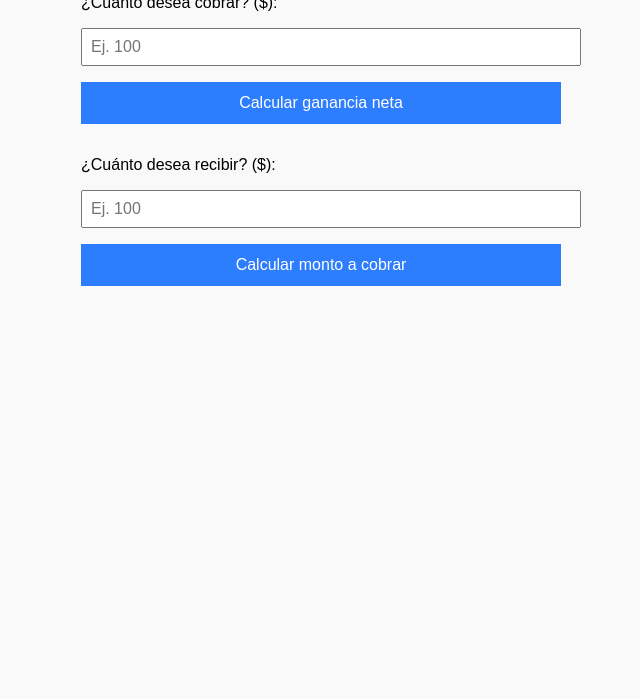
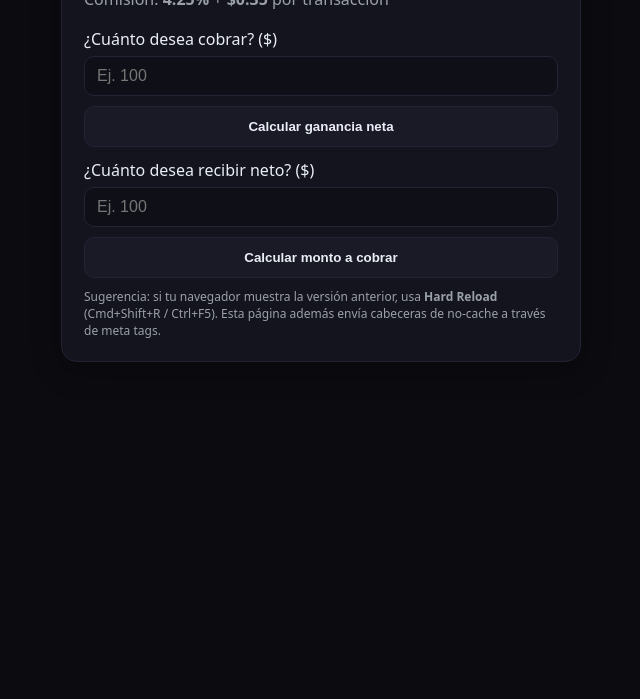
Before and after one commit to esreal12/calculadora-de-comisiones-y-ganancias-tilopay, a plain HTML site: page index.html in a window 1280 px wide. Shown: the part 101-800 px from the top of the page, without its empty margins (319-959 px from the left). Drawn offline with Linux system fonts and the light colour scheme.

Commit message:
Update index.html
Fix no-cache

```diff
--- a/index.html
+++ b/index.html
@@ -1,102 +1,93 @@
-<!DOCTYPE html>
+<!doctype html>
 <html lang="es">
 <head>
-  <meta charset="UTF-8">
-  <meta name="viewport" content="width=device-width, initial-scale=1.0">
-  <title>Calculadora de Ganancia</title>
+  <meta charset="utf-8">
+  <meta name="viewport" content="width=device-width, initial-scale=1" />
+  <title>Calculadora de Ganancia · v2</title>
+  <!-- Cache busting for GitHub Pages -->
+  <meta http-equiv="Cache-Control" content="no-cache, no-store, must-revalidate" />
+  <meta http-equiv="Pragma" content="no-cache" />
+  <meta http-equiv="Expires" content="0" />
   <style>
-    body {
-      font-family: sans-serif;
-      padding: 2rem;
-      background-color: #f9f9f9;
-      max-width: 480px;
-      margin: auto;
-    }
-    h1 {
-      text-align: center;
-      font-size: 1.6rem;
-    }
-    label, input, button {
-      display: block;
-      width: 100%;
-      margin-bottom: 1rem;
-    }
-    input {
-      padding: 0.5rem;
-      font-size: 1rem;
-    }
-    button {
-      background-color: #2d7dff;
-      color: white;
-      border: none;
-      padding: 0.75rem;
-      font-size: 1rem;
-      cursor: pointer;
-    }
-    .result {
-      font-size: 1rem;
-      font-weight: bold;
-      text-align: center;
-      margin-top: 1rem;
-    }
-    .section {
-      margin-bottom: 2rem;
-    }
-    .highlight {
-      color: #2d7dff;
-    }
+    :root{--bg:#0b0b10;--panel:#12121a;--muted:#9aa0aa;--text:#e9eef5;--brand:#7AF401;--border:#232334}
+    *{box-sizing:border-box}
+    body{margin:0;font-family:ui-sans-serif,system-ui,-apple-system,Segoe UI,Roboto,Inter,Arial;background:var(--bg);color:var(--text);min-height:100dvh;display:grid;place-items:start center;padding:32px}
+    .wrap{width:100%;max-width:520px;background:#14141e;border:1px solid var(--border);border-radius:16px;padding:22px;box-shadow:0 8px 30px rgba(0,0,0,.25)}
+    h1{margin:0 0 4px 0;font-size:22px}
+    .muted{color:var(--muted);margin-bottom:18px}
+    label{display:block;margin:12px 0 6px 0}
+    input{width:100%;padding:10px 12px;border-radius:10px;border:1px solid var(--border);background:#0f0f18;color:var(--text);font-size:16px}
+    button{width:100%;margin-top:10px;padding:12px;border-radius:10px;border:1px solid var(--border);background:#1a1a26;color:var(--text);font-weight:700;cursor:pointer}
+    button:hover{border-color:var(--brand);color:var(--brand)}
+    .result{margin-top:12px;padding:12px;border:1px solid var(--border);border-radius:12px;background:#0f0f18}
+    .row{display:flex;justify-content:space-between;margin:6px 0}
+    .brand{color:var(--brand)}
+    .small{font-size:12px;color:var(--muted)}
   </style>
 </head>
 <body>
-  <h1>Calculadora de Ganancia</h1>
+  <div class="wrap">
+    <h1>Calculadora de Ganancia <span class="brand">v2</span></h1>
+    <div class="muted">Comisión: <strong>4.25%</strong> + <strong>$0.35</strong> por transacción</div>
 
-  <div class="section">
-    <label for="monto">¿Cuánto desea cobrar? ($):</label>
-    <input type="number" id="monto" placeholder="Ej. 100" step="0.01" min="0">
-    <button onclick="calcularGanancia()">Calcular ganancia neta</button>
-    <div id="resultadoGanancia" class="result"></div>
-  </div>
+    <label for="monto">¿Cuánto desea cobrar? ($)</label>
+    <input type="number" id="monto" placeholder="Ej. 100" step="0.01" min="0" />
+    <button id="btn-calc">Calcular ganancia neta</button>
+    <div id="out-neto" class="result" hidden></div>
 
-  <div class="section">
-    <label for="gananciaDeseada">¿Cuánto desea recibir? ($):</label>
-    <input type="number" id="gananciaDeseada" placeholder="Ej. 100" step="0.01" min="0">
-    <button onclick="calcularMontoRequerido()">Calcular monto a cobrar</button>
-    <div id="resultadoInverso" class="result"></div>
+    <label for="neto">¿Cuánto desea recibir neto? ($)</label>
+    <input type="number" id="neto" placeholder="Ej. 100" step="0.01" min="0" />
+    <button id="btn-inverso">Calcular monto a cobrar</button>
+    <div id="out-inverso" class="result" hidden></div>
+
+    <div class="small" style="margin-top:10px">Sugerencia: si tu navegador muestra la versión anterior, usa <strong>Hard Reload</strong> (Cmd+Shift+R / Ctrl+F5). Esta página además envía cabeceras de no-cache a través de meta tags.</div>
   </div>
 
   <script>
-    const porcentajeComision = 0.0425;
-    const comisionFija = 0.35;
+    const P = 0.0425; // porcentaje
+    const F = 0.35;   // fija
 
-    function calcularGanancia() {
-      const monto = parseFloat(document.getElementById("monto").value);
-      if (isNaN(monto) || monto <= 0) {
-        document.getElementById("resultadoGanancia").textContent = "Por favor, ingrese un monto válido.";
-        return;
-      }
+    const fmt = v => `$${Number(v).toFixed(2)}`;
 
-      const comisionTotal = monto * porcentajeComision + comisionFija;
-      const ganancia = monto - comisionTotal;
-
-      document.getElementById("resultadoGanancia").innerHTML =
-        `Comisión: <span class='highlight'>$${comisionTotal.toFixed(2)}</span><br>` +
-        `Usted recibirá: <span class='highlight'>$${ganancia.toFixed(2)}</span>`;
+    function calcNeto(monto){
+      const comision = monto * P + F;
+      const neto = monto - comision;
+      return {comision, neto};
     }
 
-    function calcularMontoRequerido() {
-      const gananciaDeseada = parseFloat(document.getElementById("gananciaDeseada").value);
-      if (isNaN(gananciaDeseada) || gananciaDeseada <= 0) {
-        document.getElementById("resultadoInverso").textContent = "Por favor, ingrese una ganancia válida.";
-        return;
-      }
+    function calcBruto(netoDeseado){
+      const bruto = (netoDeseado + F) / (1 - P);
+      const comision = bruto - netoDeseado;
+      return {bruto, comision};
+    }
 
-      const montoNecesario = (gananciaDeseada + comisionFija) / (1 - porcentajeComision);
-      const comisionCalculada = montoNecesario - gananciaDeseada;
+    const outN = document.getElementById('out-neto');
+    const outI = document.getElementById('out-inverso');
 
-      document.getElementById("resultadoInverso").innerHTML =
-        `Debe cobrar: <span class='highlight'>$${montoNecesario.toFixed(2)}</span><br>` +
-        `La comisión será de: <span class='highlight'>$${comisionCalculada.toFixed(2)}</span>`;
-    }
+    document.getElementById('btn-calc').addEventListener('click', ()=>{
+      const monto = parseFloat(document.getElementById('monto').value);
+      if(!monto || monto<=0){ outN.hidden=false; outN.textContent='Ingrese un monto válido.'; return; }
+      const {comision, neto} = calcNeto(monto);
+      outN.hidden=false;
+      outN.innerHTML = `
+        <div class="row"><span>Comisión total</span><strong>${fmt(comision)}</strong></div>
+        <div class="row"><span>Usted recibirá</span><strong class="brand">${fmt(neto)}</strong></div>
+      `;
+    });
+
+    document.getElementById('btn-inverso').addEventListener('click', ()=>{
+      const neto = parseFloat(document.getElementById('neto').value);
+      if(!neto || neto<=0){ outI.hidden=false; outI.textContent='Ingrese una cifra neta válida.'; return; }
+      const {bruto, comision} = calcBruto(neto);
+      outI.hidden=false;
+      outI.innerHTML = `
+        <div class="row"><span>Debe cobrar</span><strong class="brand">${fmt(bruto)}</strong></div>
+        <div class="row"><span>Comisión estimada</span><strong>${fmt(comision)}</strong></div>
+      `;
+    });
+
+    // Version visible para depurar caché
+    console.log('Calculator version v2', new Date().toISOString());
   </script>
 </body>
 </html>
```
